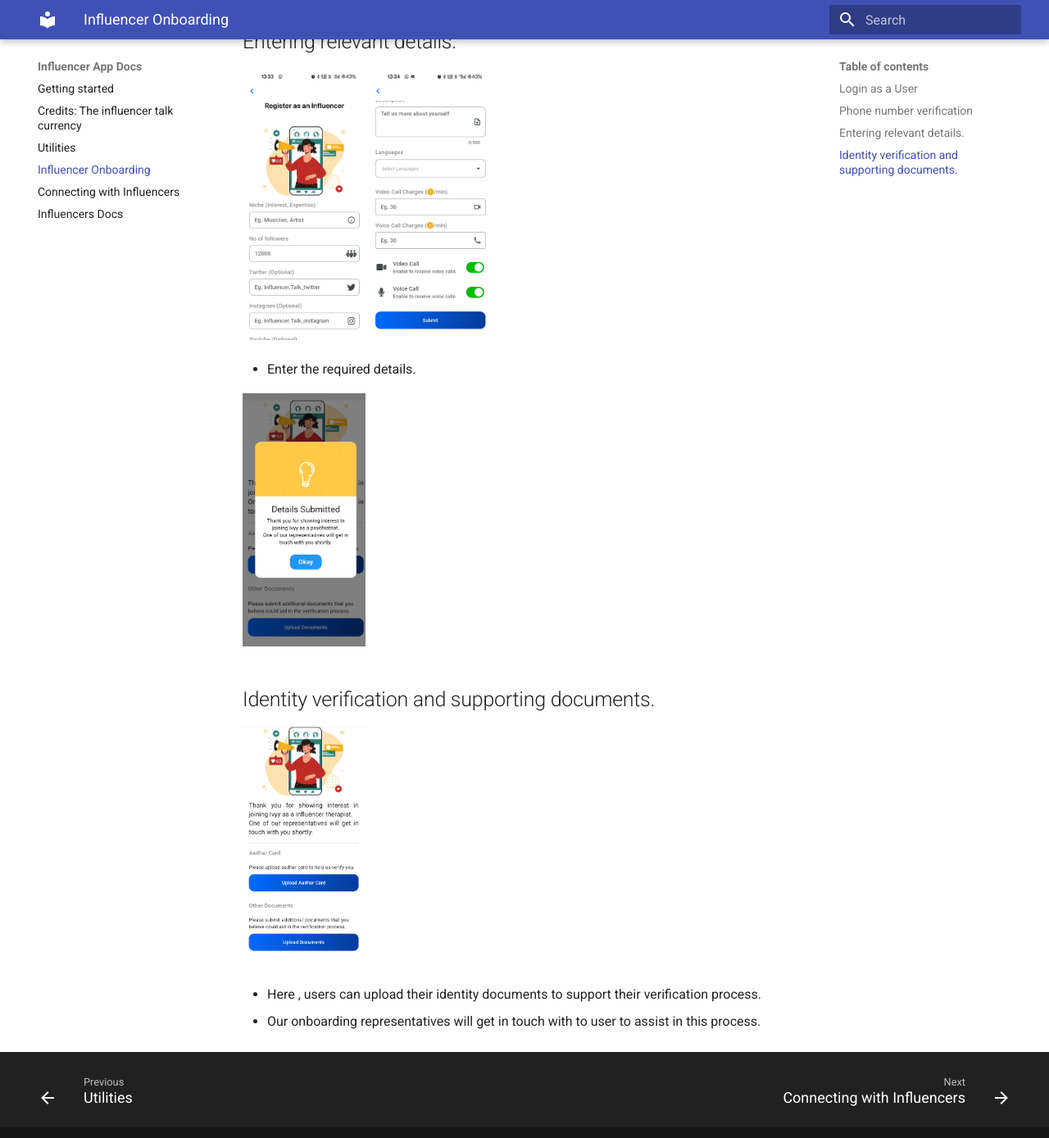
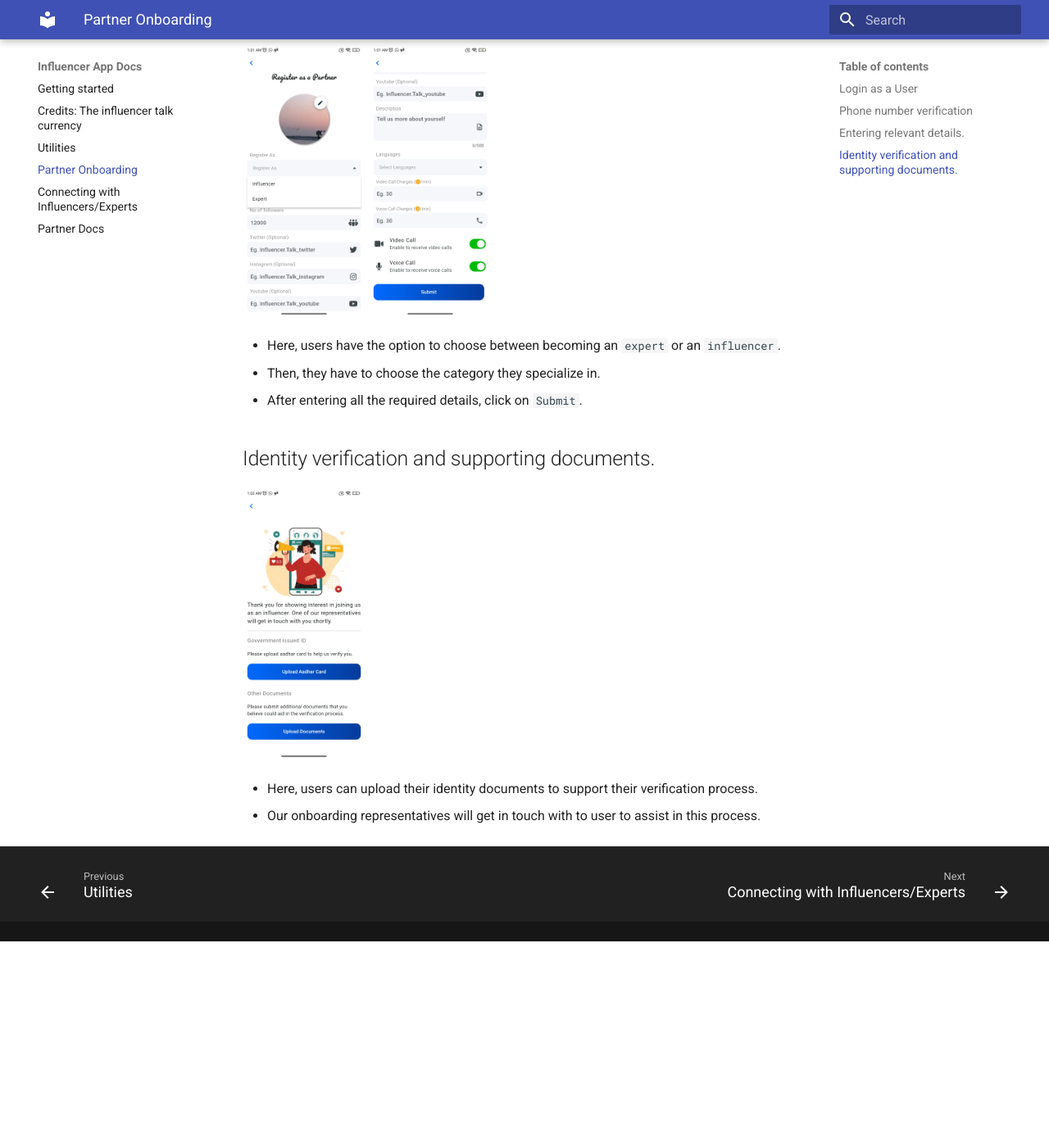
Before and after one commit to anvichip/app-docs, an MkDocs documentation site: the page built from docs/influencer onboarding.md, in a window 1280 px wide and 1400 px high, scrolled down 2248 px. Shown: the top 1389 px of the window at 82% size. Built offline with MkDocs 1.6.1 and Material for MkDocs 9.7.7, drawn with Linux system fonts in a browser that asks for light colours; after the commit the page ends 3397 px from its top, so only the background shows below that; some of the changed text lies outside the part shown.

Commit message:
Expert Changes Done

```diff
--- a/docs/influencer onboarding.md
+++ b/docs/influencer onboarding.md
@@ -1,4 +1,4 @@
-# Influencer Onboarding
+# Partner Onboarding
 
 ## Login as a User
 
@@ -7,41 +7,43 @@
 
 <img src="../image-9.png" width=150 >
 
-* Click on `my account` .
+* Click on `Settings`
+* Then, click on `Account` .
 
-<img src="../image-10.png" width=150 >
+<img src="partner_register.jpg" width=150 >
 
-* Click on `Register as an Influencer.`
+* Click on `Register as an Partner.`
 
 ## Phone number verification
-<img src="./image-5.png" width=150 >
+<img src="partner_register_2.jpg" width=150 >
 
-* click on `Update now`
+* click on `Update Now`
 
-<img src="./image-6.png" width=150 >
+<img src="partner_register_3.jpg" width=150 >
 
 * Enter your phone number and tap `Continue`.
 
-<img src="./image-7.png" width=150 >
 
-* wait for otp verification.
+* An OTP will be sent to your number via SMS.
+* Enter the for OTP as received for verification.
 
 <img src="./image-8.png" width=150 >
 
 * Enter the otp and click `verify`.
-* Exit to the previous screen and click `Register as an Influencer` again.
+* Exit to the previous screen and click `Register as a Partner` again.
 
 ## Entering relevant details.
-<img src="../image-13.png" width=150 >
-<img src="../image-14.png" width=150 >
+<img src="partner_register_form.jpg" width=150 >
+<img src="partner_register_form_2.jpg" width=150 >
 
-* Enter the required details.
+* Here, users have the option to choose between becoming an `expert` or an `influencer`.
+* Then, they have to choose the category they specialize in.
+* After entering all the required details, click on `Submit`.
 
-<img src="./details_submitted.png" width=150 >
 
 ## Identity verification and supporting documents.
 
-<img src="./supporting_docs.png" width=150 >
+<img src="partner_register_form_3.jpg" width=150 >
 
-* Here , users can upload their identity documents to support their verification process.
+* Here, users can upload their identity documents to support their verification process.
 * Our onboarding representatives will get in touch with to user to assist in this process.
--- a/docs/influencer_connect.md
+++ b/docs/influencer_connect.md
@@ -1,4 +1,4 @@
-# Connecting with Influencers
+# Connecting with Influencers/Experts
 
 ## Influencer Profile
 <img src="home_page.jpg" width=150 >
@@ -7,7 +7,7 @@
 
 <img src="./influencer_profile.jpg" width=150 >
 
-* Click on `Chat` to initiate a conversation with the influencer.
+* Click on `Chat` to initiate a conversation with the influencer/expert.
 
 <img src="./image-1.png" width=150 >
 
@@ -28,7 +28,7 @@
 <img src="./req_pending.png" width=150 >
 <img src="./req_approved.png" width=150 >
 
-* This will trigger a request to the influencer.
+* This will trigger a request to the influencer/partner.
 
 <img src="./enter_video_call.png" width=150 >
 <img src="./notif.png" width=150 >
--- a/docs/influencer_docs.md
+++ b/docs/influencer_docs.md
@@ -1,4 +1,4 @@
-# Influencers Docs
+# Partner Docs
 
 ## Profile
 <img src="profile_1.jpg" width=150 >
```
Also changed, not shown: other parts of docs/influencer_connect.md (+1 -1 lines), docs/influencer onboarding/partner_register.jpg (added), docs/influencer onboarding/partner_register_2.jpg (added), docs/influencer onboarding/partner_register_3.jpg (added), docs/influencer onboarding/partner_register_form.jpg (added), docs/influencer onboarding/partner_register_form_2.jpg (added), docs/influencer onboarding/partner_register_form_3.jpg (added).
